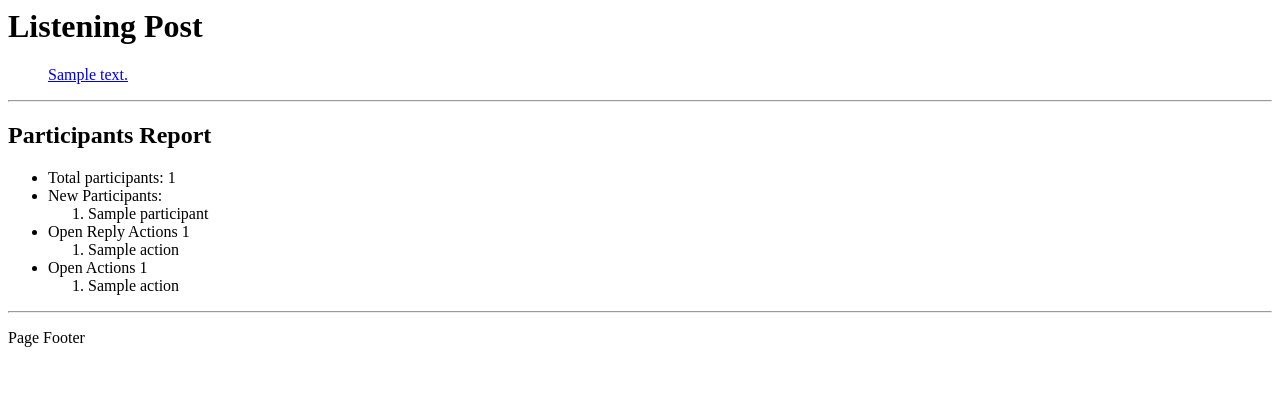
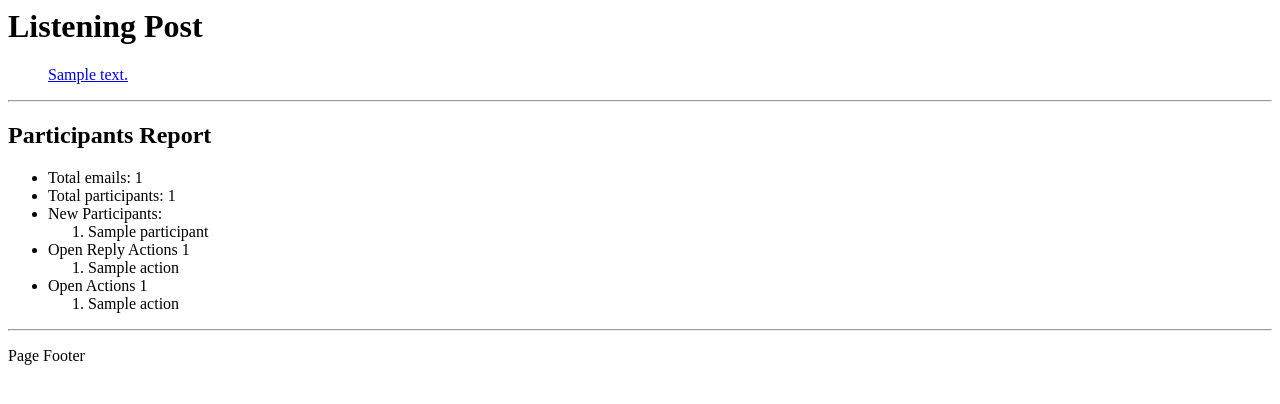
Before and after one commit to SorraTheOrc/listeningPost, a Django app: template mailboxAnalysis/template/report.html in a window 1280 px wide. Shown: the top 404 px of the page. Run offline with Django 3.2, Linux system fonts and the light colour scheme; the template is opened without the code that fills it: most values are stand-ins (such as "Sample title", 1, 10 or a date in 2020).

Commit message:
add total emails to report

```diff
--- a/mailboxAnalysis/template/report.html
+++ b/mailboxAnalysis/template/report.html
@@ -8,6 +8,7 @@
 <h2>Participants Report</h2>
 
 <ul>
+  <li>Total emails: {{ total_emails }}</li>
   <li>Total participants: {{ total_participants }}</li>
   <li>New Participants:
   	{% if new_participants|length == 0 %}
--- a/mailboxAnalysis/views.py
+++ b/mailboxAnalysis/views.py
@@ -119,6 +119,7 @@ def report(request):
   earliest_date = datetime.now() - timedelta(30)
   data = {}
   data["total_participants"] = Participant.objects.count()
+  data["total_emails"] = EmailMessage.objects.all().count()
 
   new_participants = []
   participants = Participant.objects.all().distinct()
```
